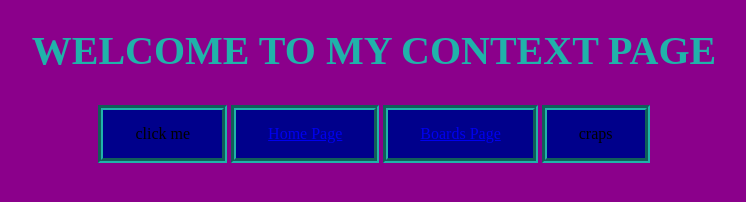
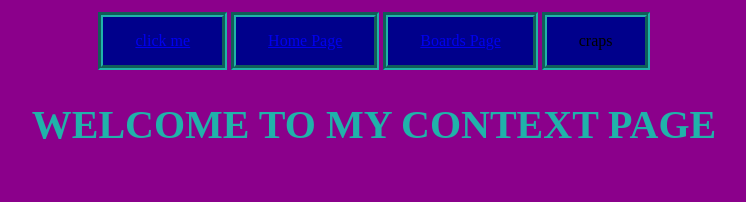
Before and after one commit to raven2290/CSC102, a plain HTML site: page Game.html in a window 1280 px wide. Shown: the whole page, without its empty margins (266-1012 px from the left). Drawn offline with Linux system fonts and the light colour scheme.

Commit message:
Add files via upload

```diff
--- a/Game.html
+++ b/Game.html
@@ -1,5 +1,5 @@
 <!DOCTYPE html>
-<html>
+<html lang = "en">
     <head>
         <title>CSC102 Home Page</title>
         <script src="code.js"></script>
@@ -7,12 +7,9 @@
         <link rel="Home Page" href="INDEX.html">
         <link rel="Boards Page" href="boards.html">
     </head>
-
-    <body>
-        <h1 id="heading"> WELCOME TO MY CONTEXT PAGE </h1>
     <div class="buttons">
         <div class="button1">
-                <a onclick = updateText()> click me </a>
+            <a href = strings.html> click me </a>
         </div>
         <div class="button2">
             <a href="INDEX.html">Home Page</a>
@@ -24,9 +21,13 @@
             <a onclick="playCraps()">craps</a>
         </div>
    </div>
+    <body>
+        <h1 id="heading"> WELCOME TO MY CONTEXT PAGE </h1>
+
 
        <p id="crapsResults"> </p>
     </body>
 
 
+
 </html>
```
Lines whose indentation alone changed are shown as unchanged.
